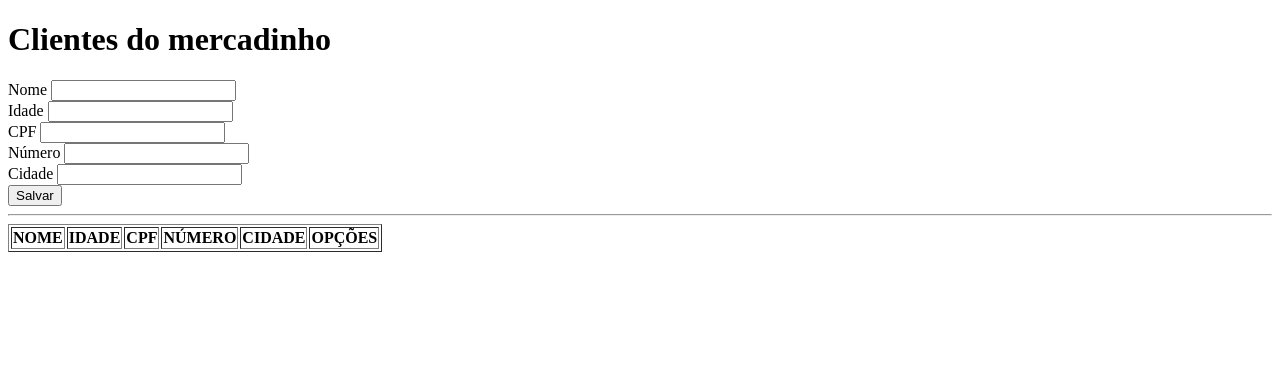
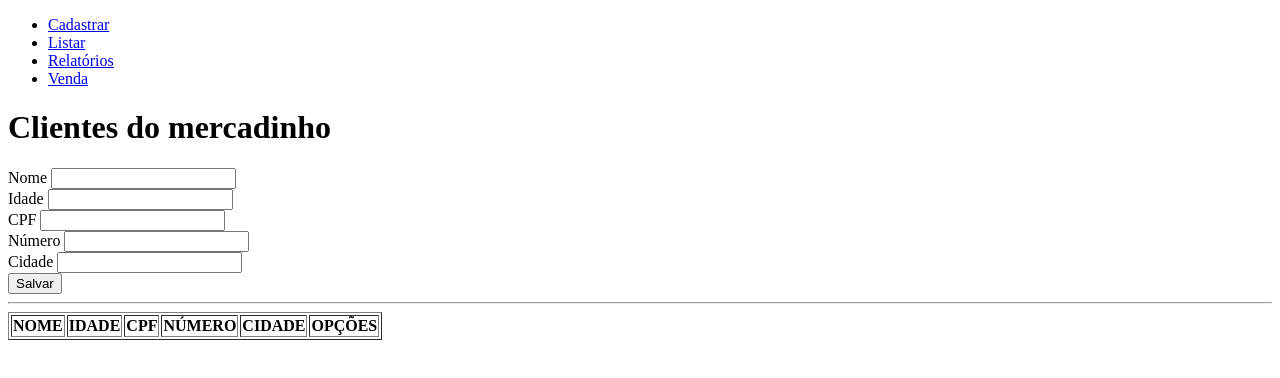
Before and after one commit to marquinhttps/projeto-node, a website with bundled scripts: page views/clientes.html in a window 1280 px wide. Built offline with nearby package versions, Linux system fonts and the light colour scheme; no server answers.

Commit message:
navbar clientes

```diff
--- a/views/clientes.html
+++ b/views/clientes.html
@@ -1,11 +1,23 @@
 <!DOCTYPE html>
 <html lang="en">
+
 <head>
     <meta charset="UTF-8">
     <meta name="viewport" content="width=device-width, initial-scale=1.0">
     <link rel="stylesheet" href="style.css">
     <title>cadastro de clientes</title>
 </head>
+<header>
+    <ul>
+        <!-- mudar depois as origens das passtas em href-->
+        <li><a href="pagina">Cadastrar</a></li>
+        <li><a href="pagina">Listar</a></li>
+        <li><a href="pagina">Relatórios</a></li>
+        <li><a href="pagina">Venda</a></li>
+    </ul>
+
+</header>
+
 <body>
     <h1>Clientes do mercadinho</h1>
     <form id="form1">
@@ -47,4 +59,5 @@
     </table>
 </body>
 <script src="manipula_interface.js" type="module"></script>
+
 </html>
```
